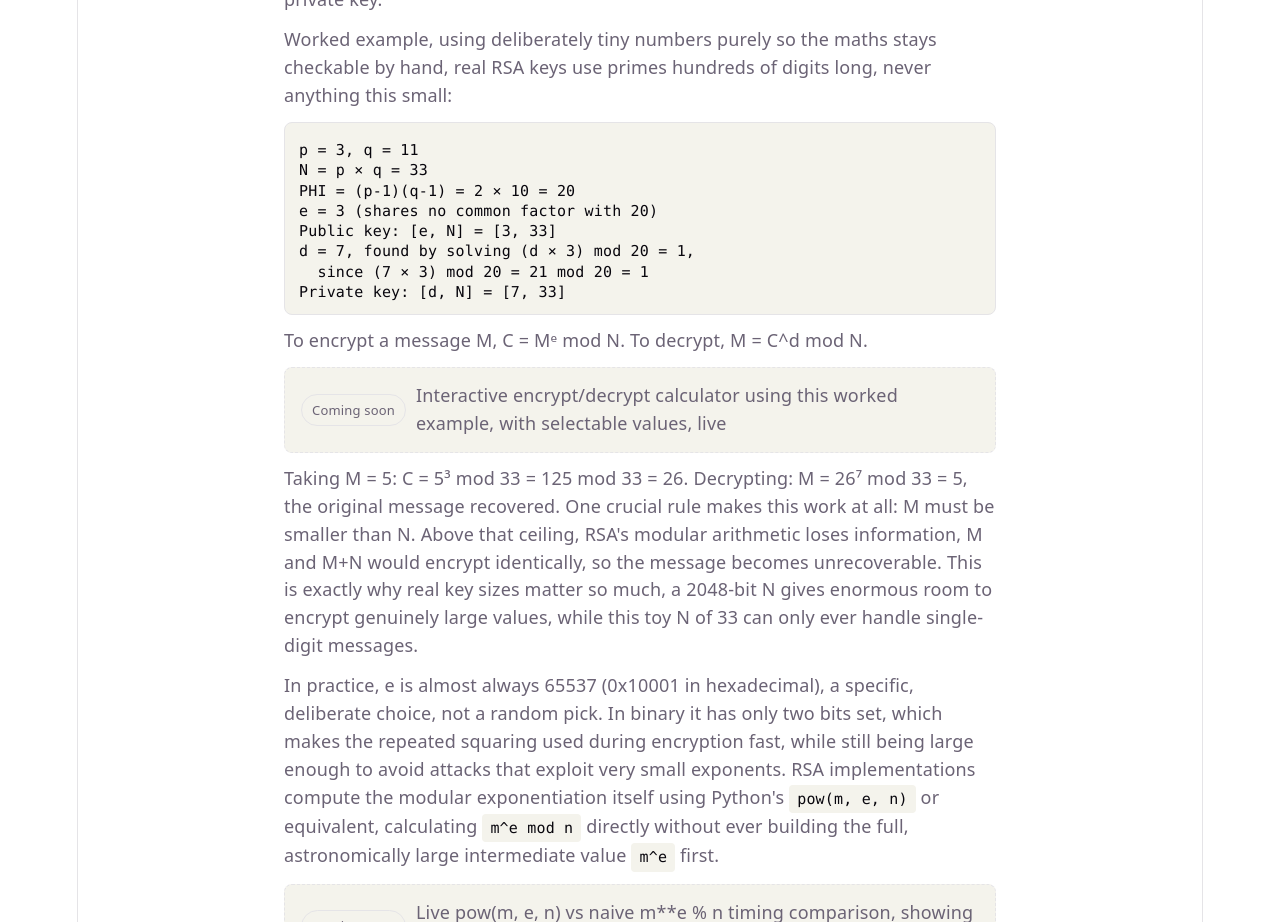
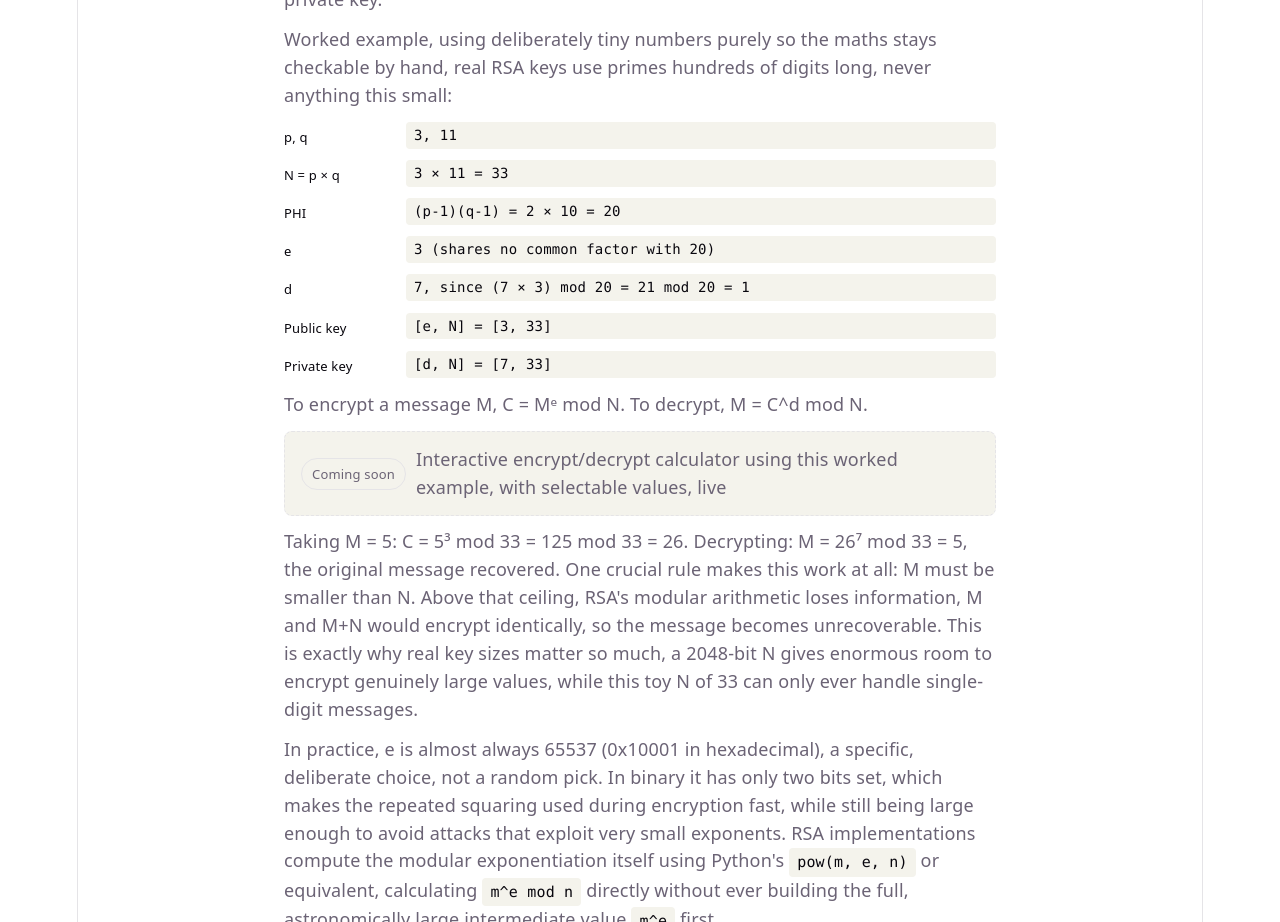
Before and after one commit to gillo7/CryptoMaths, a React (Vite) app in the folder frontend/: page /public-key-encryption in a window 1280 px wide. Shown: the part 2480-3402 px from the top of the page. Built offline with nearby package versions, Linux system fonts and the light colour scheme.

Commit message:
Reformat the RSA worked example as labelled rows instead of a code dump
Matches the multibox pattern used for key/IV/ciphertext displays
elsewhere on the site rather than a plain monospace block.

```diff
--- a/frontend/src/pages/PublicKeyEncryption.tsx
+++ b/frontend/src/pages/PublicKeyEncryption.tsx
@@ -167,17 +167,41 @@ function PublicKeyEncryption() {
           maths stays checkable by hand, real RSA keys use primes hundreds
           of digits long, never anything this small:
         </p>
-        <div className="code-block">
-          <code>
-            p = 3, q = 11{'\n'}
-            N = p × q = 33{'\n'}
-            PHI = (p-1)(q-1) = 2 × 10 = 20{'\n'}
-            e = 3 (shares no common factor with 20){'\n'}
-            Public key: [e, N] = [3, 33]{'\n'}
-            d = 7, found by solving (d × 3) mod 20 = 1,{'\n'}
-            {'  '}since (7 × 3) mod 20 = 21 mod 20 = 1{'\n'}
-            Private key: [d, N] = [7, 33]
-          </code>
+        <div className="multibox">
+          <div className="multibox-row">
+            <span className="multibox-label">p, q</span>
+            <code className="multibox-value">3, 11</code>
+          </div>
+          <div className="multibox-row">
+            <span className="multibox-label">N = p × q</span>
+            <code className="multibox-value">3 × 11 = 33</code>
+          </div>
+          <div className="multibox-row">
+            <span className="multibox-label">PHI</span>
+            <code className="multibox-value">
+              (p-1)(q-1) = 2 × 10 = 20
+            </code>
+          </div>
+          <div className="multibox-row">
+            <span className="multibox-label">e</span>
+            <code className="multibox-value">
+              3 (shares no common factor with 20)
+            </code>
+          </div>
+          <div className="multibox-row">
+            <span className="multibox-label">d</span>
+            <code className="multibox-value">
+              7, since (7 × 3) mod 20 = 21 mod 20 = 1
+            </code>
+          </div>
+          <div className="multibox-row">
+            <span className="multibox-label">Public key</span>
+            <code className="multibox-value">[e, N] = [3, 33]</code>
+          </div>
+          <div className="multibox-row">
+            <span className="multibox-label">Private key</span>
+            <code className="multibox-value">[d, N] = [7, 33]</code>
+          </div>
         </div>
         <p>
           To encrypt a message M, C = Mᵉ mod N. To decrypt, M = C^d mod N.
```
